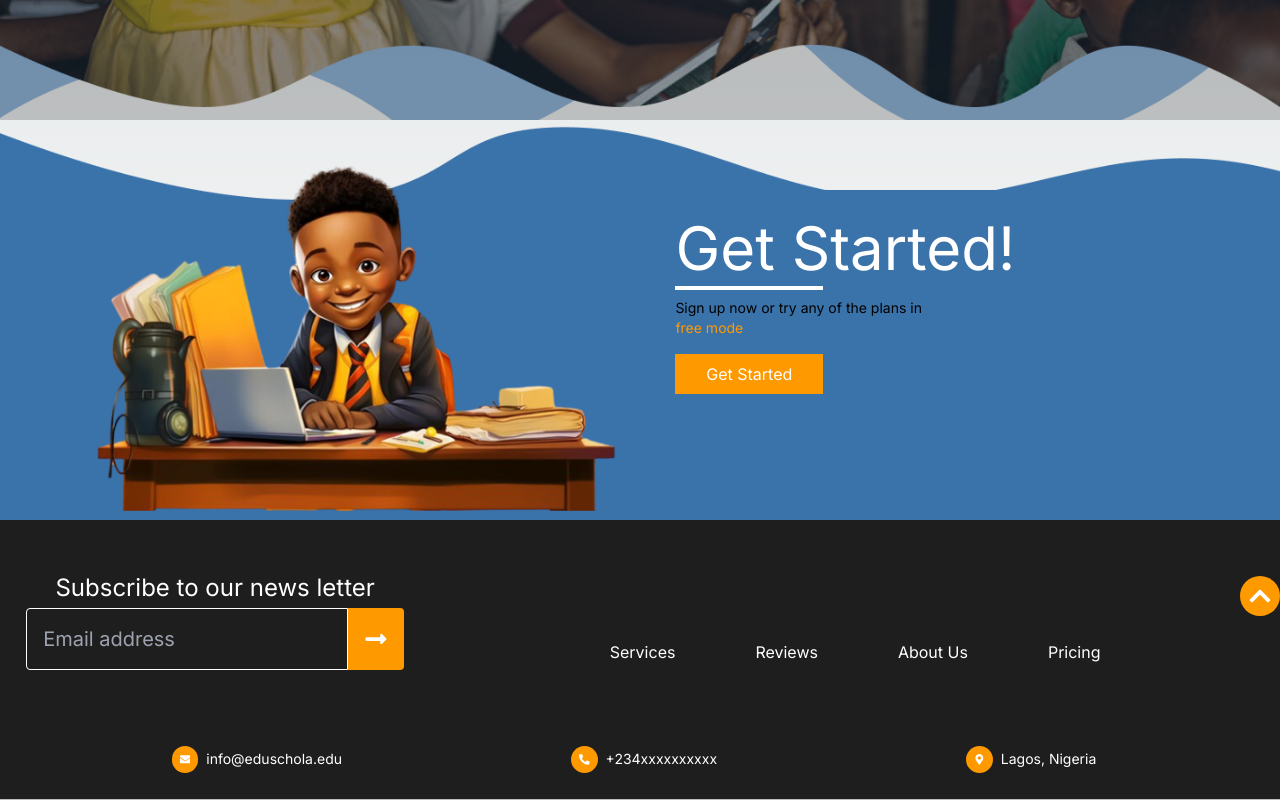
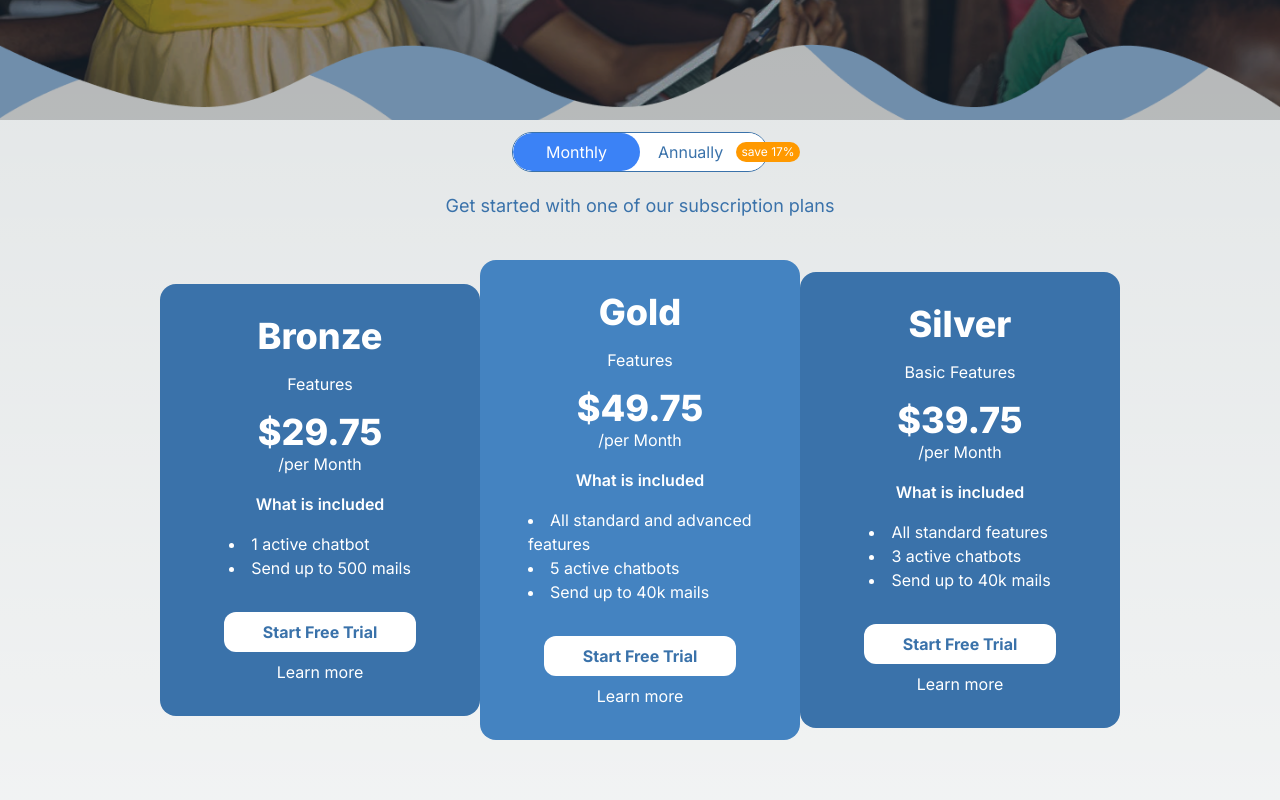
Before and after one commit to EduSchola/Eduschola_Frontend, a Next.js app in the folder eduschola/: page / in a window 1280 px wide. Shown: the part 680-1480 px from the top of the page. Built offline with nearby package versions, Linux system fonts and the light colour scheme.

Commit message:
refactor:Created the payment card component for the landing page, updated the page.tsx file with the component and the tailwind config file with the necessary configuration

```diff
--- a/eduschola/package.json
+++ b/eduschola/package.json
@@ -16,8 +16,10 @@
     "@types/react": "18.2.20",
     "@types/react-dom": "18.2.7",
     "autoprefixer": "10.4.15",
+    "countries-list": "^3.0.6",
     "eslint": "8.47.0",
     "eslint-config-next": "13.4.18",
+    "intl": "^1.2.5",
     "next": "13.4.18",
     "postcss": "8.4.28",
     "react": "18.2.0",
@@ -26,5 +28,8 @@
     "react-image": "^4.1.0",
     "tailwindcss": "3.3.3",
     "typescript": "5.1.6"
+  },
+  "devDependencies": {
+    "@types/intl": "^1.2.2"
   }
 }
--- a/eduschola/src/app/page.tsx
+++ b/eduschola/src/app/page.tsx
@@ -1,6 +1,7 @@
 import Hero from "@/components/Hero/HeroSection";
 import NavBar from "@/components/Nav/NavBar";
 import Footer from "@/components/FooterSection/Footer";
+import PaymentCard from "@/components/PaymentCardSection/PaymentCard";
 import Image from "next/image";
 
 export default function Home() {
@@ -8,7 +9,9 @@ export default function Home() {
     <main className="min-h-screen">
       <NavBar />
       <Hero />
+      <PaymentCard />
       <Footer />
+
     </main>
   );
 }
--- /dev/null
+++ b/eduschola/src/components/PaymentCardSection/PaymentCard.tsx
@@ -0,0 +1,103 @@
+"use client";
+import React, { useState } from "react";
+
+const PaymentCard = () => {
+  const [isMonthly, setIsMonthly] = useState(true);
+
+  const handleToggle = () => {
+    setIsMonthly((prev) => !prev);
+  };
+
+  return (
+    <div className="flex flex-col w-full h-100 items-center justify-center my-8">
+      <div className="flex relative w-80 justify-center items-center">
+        <div
+          className={`absolute flex items-center rounded-full border border-formbg h-10 w-64 cursor-pointer overflow-hidden`}
+          onClick={handleToggle}
+        >
+
+          <div className="flex flex-row text-formbg bg-white w-full h-full p-2 items-center justify-center">
+            <span className="mr-10">Monthly</span>
+            <span>Annually</span>
+          </div>
+          <input
+            type="checkbox"
+            id="subscription-mode-toggle"
+            className="hidden peer focus:outline-none"
+            checked={isMonthly}
+          />
+          <label
+            htmlFor="dark-mode-toggle"
+            className={`absolute inset-0 w-1/2 h-full rounded-full transition-transform duration-300 ease-in-out bg-blue-500 ${
+              isMonthly ? "transform translate-x-0" : "transform translate-x-full"
+            }`}
+          >
+            <span className={`absolute inset-0 flex items-center justify-center text-${isMonthly ? "white" : isMonthly === false ? "white" : "blue-500"}`}>
+              {isMonthly ? "Monthly" : "Annually"}
+            </span>
+          </label>
+
+        </div>
+        <div className="flex absolute rounded-full w-16 h-5 left-64 bg-cta text-white items-center justify-center text-xs">
+            <span>save 17%</span>
+        </div>
+      </div>
+      <div className="flex items-center justify-center text-formbg text-lg mt-10 relative">Get started with one of our subscription plans</div>
+
+      <div className="flex flex-col w-full justify-center items-center text-white relative my-8 lg:flex lg:flex-row">
+        {/* payment cards container*/}
+
+        <div className="flex flex-col rounded-2xl w-[80%] h-90 bg-formbg justify-center items-center my-2 py-8 lg:w-80 lg:order-1">
+          <h1 className="font-extrabold text-4xl mb-4">Bronze</h1>
+          <span className="text-l mb-4">Features</span>
+          <h1 className="font-extrabold text-4xl">$29.75 </h1>
+          <span className="text-l mb-4"> /per Month</span>
+          <span className="font-semibold">What is included</span>
+          <ul className="list-disc list-inside text-white p-4">
+            <li className="list-item">1 active chatbot</li>
+            <li className="list-item">Send up to 500 mails</li>
+          </ul>
+
+          <button className="bg-white text-formbg font-bold items-center justify-center rounded-xl w-[60%] py-2 px-8 mt-4 mb-2">Start Free Trial</button>
+          <span>Learn more</span>
+        </div>
+
+        <div className="flex flex-col rounded-2xl w-[80%] bg-formbg justify-center items-center my-2 py-8 lg:w-80 lg:order-3">
+          <h1 className="font-extrabold text-4xl mb-4">Silver</h1>
+          <span className="text-l mb-4">Basic Features</span>
+          <h1 className="font-extrabold text-4xl">$39.75 </h1>
+          <span className="text-l mb-4"> /per Month</span>
+          <span className="font-semibold">What is included</span>
+          <ul className="list-disc list-inside text-white p-4">
+            <li className="list-item">All standard features</li>
+            <li className="list-item">3 active chatbots</li>
+            <li className="list-item">Send up to 40k mails</li>
+          </ul>
+
+          <button className="bg-white text-formbg font-bold items-center justify-center rounded-xl w-[60%] py-2 px-8 mt-4 mb-2">Start Free Trial</button>
+          <span>Learn more</span>
+        </div>
+
+        <div className="flex flex-col rounded-2xl w-[85%] h-90 bg-formbg justify-center items-center my-2 py-8 lg:w-80 lg:order-2 lg:z-10 lg:bg-goldbg">
+          <h1 className="font-extrabold text-4xl mb-4">Gold</h1>
+          <span className="text-l mb-4">Features</span>
+          <h1 className="font-extrabold text-4xl">$49.75 </h1>
+          <span className="text-l mb-4"> /per Month</span>
+          <span className="font-semibold">What is included</span>
+          <div className="flex w-[80%] items-center justify-center">
+            <ul className="list-disc list-inside text-white p-4">
+              <li className="list-item w-full">All standard and advanced features</li>
+              <li className="list-item">5 active chatbots</li>
+              <li className="list-item">Send up to 40k mails</li>
+            </ul>
+          </div>
+          <button className="bg-white text-formbg font-bold items-center justify-center rounded-xl w-[60%] py-2 px-8 mt-4 mb-2">Start Free Trial</button>
+          <span>Learn more</span>
+        </div>
+      </div>
+
+    </div>
+  );
+};
+
+export default PaymentCard;
--- a/eduschola/tailwind.config.ts
+++ b/eduschola/tailwind.config.ts
@@ -24,6 +24,8 @@ const config: Config = {
         cta_hover: "#ED9512",
         footerbg: "#1E1E1E",
         footerExt: "#3A72AA",
+        formbg: "#3A72AA",
+        goldbg: "#4483C1",
       },
     },
   },
```
Also changed, not shown: 1 other file (tests, documents, lock files or other folders).
